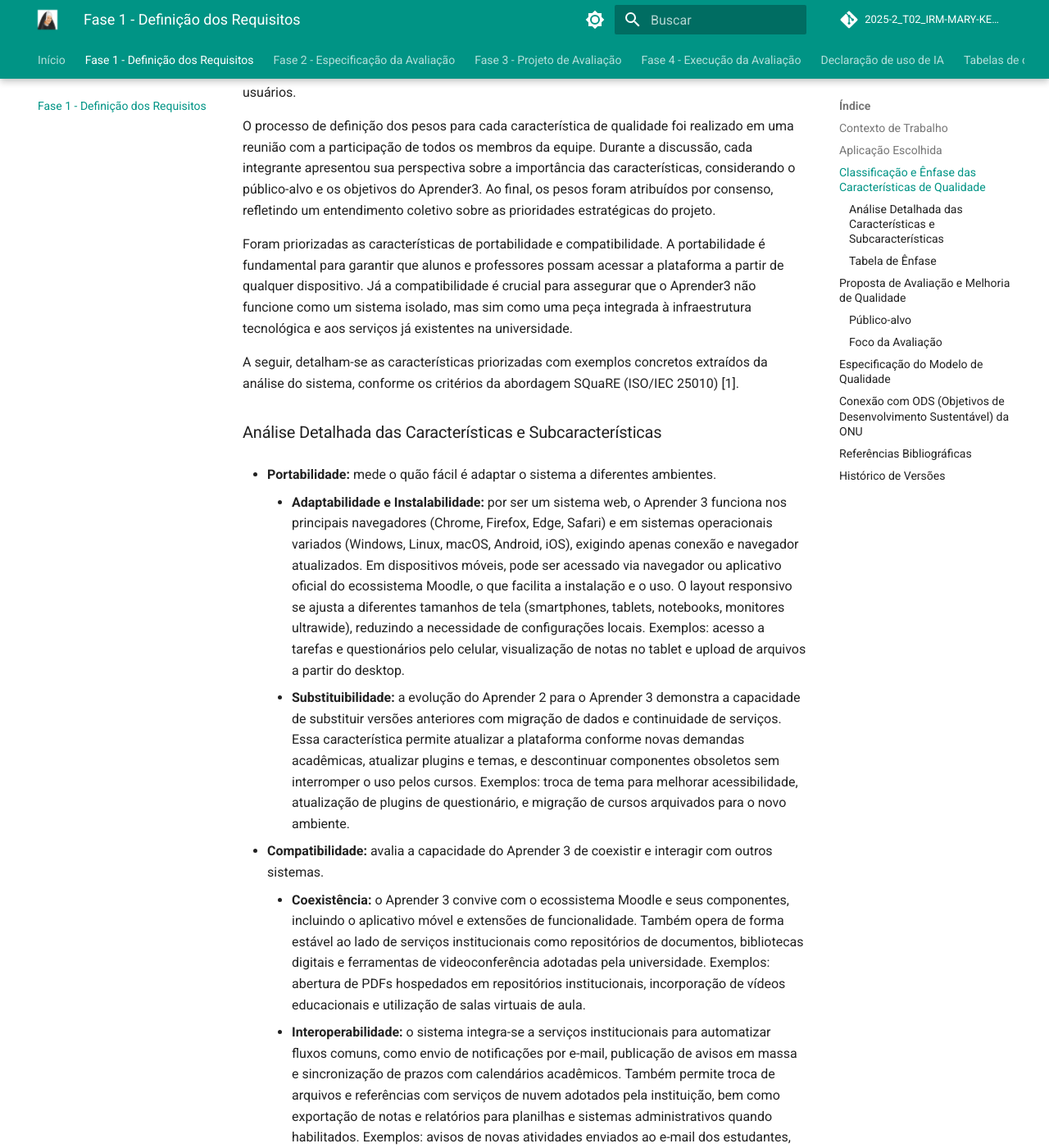
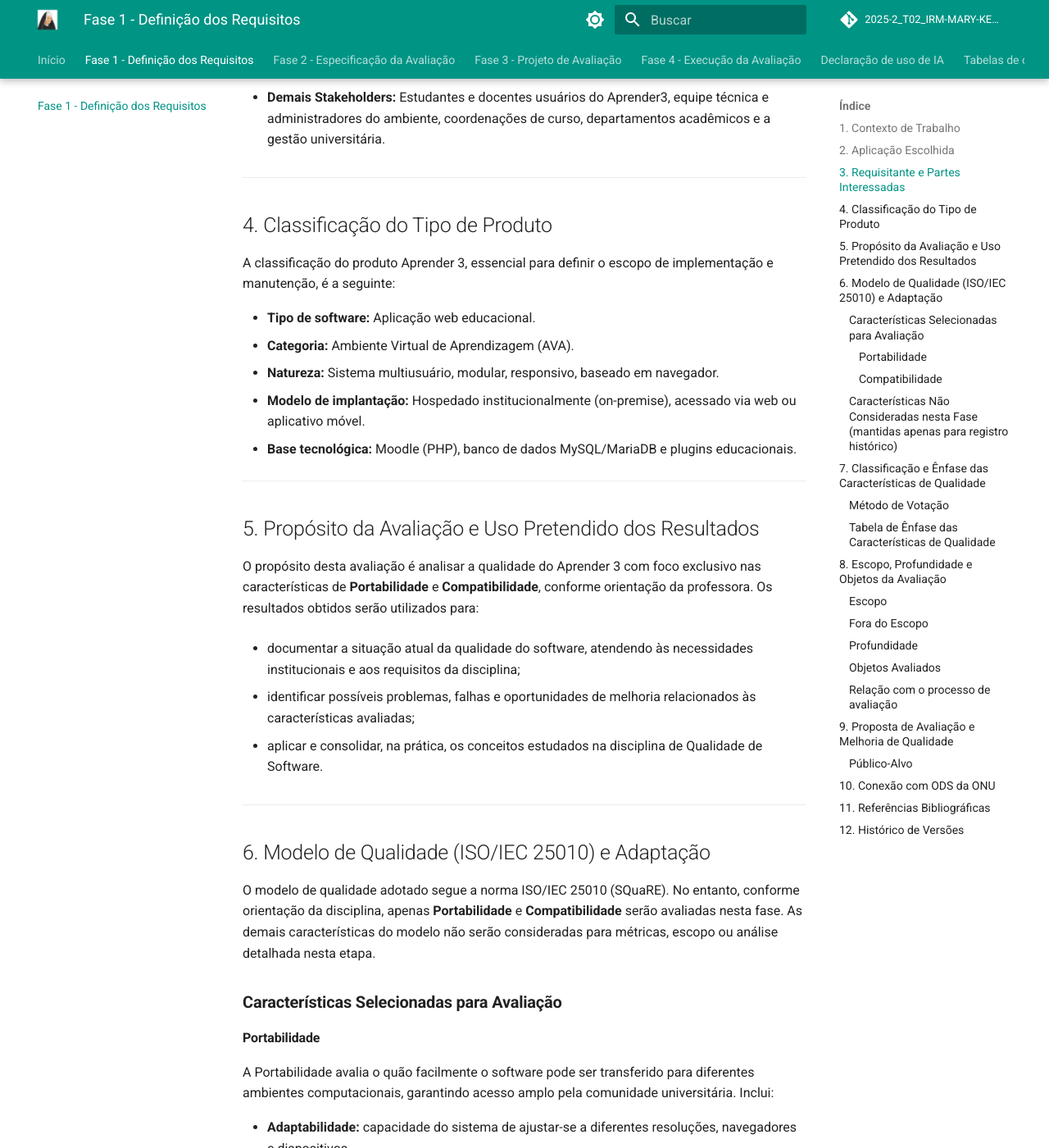
Before and after one commit to FCTE-Qualidade-de-Software-1/2025-2_T02_IRM-MARY-KELLER, an MkDocs documentation site: the page built from docs/fase_1/fase_1.md, in a window 1280 px wide and 1400 px high, scrolled down 1450 px. Shown: the whole window at 82% size. Built offline with MkDocs 1.6.1 and Material for MkDocs 9.7.7, drawn with Linux system fonts in a browser that asks for light colours; comment, search, counter and statistics services are not loaded; some of the changed text lies outside the part shown.

Commit message:
correções fase 1 para atender requisitos

```diff
--- a/docs/fase_1/fase_1.md
+++ b/docs/fase_1/fase_1.md
@@ -20,112 +20,180 @@
 
 ---
 
-## Classificação e Ênfase das Características de Qualidade
+## 3. Requisitante e Partes Interessadas
 
-Nesta etapa inicial do processo de avaliação da plataforma Aprender3, foram definidas as características de qualidade a serem consideradas com base em seus objetivos estratégicos e no perfil de sua comunidade. A análise levou em conta as necessidades de integração da ferramenta ao ecossistema digital da instituição e a garantia de acesso amplo para todos os usuários.
 
-O processo de definição dos pesos para cada característica de qualidade foi realizado em uma reunião com a participação de todos os membros da equipe. Durante a discussão, cada integrante apresentou sua perspectiva sobre a importância das características, considerando o público-alvo e os objetivos do Aprender3. Ao final, os pesos foram atribuídos por consenso, refletindo um entendimento coletivo sobre as prioridades estratégicas do projeto.
+Em conformidade com o processo SQuaRE, foram identificadas as partes interessadas relevantes para o software:
 
-Foram priorizadas as características de portabilidade e compatibilidade. A portabilidade é fundamental para garantir que alunos e professores possam acessar a plataforma a partir de qualquer dispositivo. Já a compatibilidade é crucial para assegurar que o Aprender3 não funcione como um sistema isolado, mas sim como uma peça integrada à infraestrutura tecnológica e aos serviços já existentes na universidade.
+-   **Requisitante:** Professora responsável pela disciplina de Qualidade de Software.
 
-A seguir, detalham-se as características priorizadas com exemplos concretos extraídos da análise do sistema, conforme os critérios da abordagem SQuaRE (ISO/IEC 25010) [1].
+-   **Demais Stakeholders:** Estudantes e docentes usuários do Aprender3, equipe técnica e administradores do ambiente, coordenações de curso, departamentos acadêmicos e a gestão universitária.
 
-### Análise Detalhada das Características e Subcaracterísticas
+---
 
-* **Portabilidade:** mede o quão fácil é adaptar o sistema a diferentes ambientes.
-    * **Adaptabilidade e Instalabilidade:** por ser um sistema web, o Aprender 3 funciona nos principais navegadores (Chrome, Firefox, Edge, Safari) e em sistemas operacionais variados (Windows, Linux, macOS, Android, iOS), exigindo apenas conexão e navegador atualizados. Em dispositivos móveis, pode ser acessado via navegador ou aplicativo oficial do ecossistema Moodle, o que facilita a instalação e o uso. O layout responsivo se ajusta a diferentes tamanhos de tela (smartphones, tablets, notebooks, monitores ultrawide), reduzindo a necessidade de configurações locais. Exemplos: acesso a tarefas e questionários pelo celular, visualização de notas no tablet e upload de arquivos a partir do desktop.
-    * **Substituibilidade:** a evolução do Aprender 2 para o Aprender 3 demonstra a capacidade de substituir versões anteriores com migração de dados e continuidade de serviços. Essa característica permite atualizar a plataforma conforme novas demandas acadêmicas, atualizar plugins e temas, e descontinuar componentes obsoletos sem interromper o uso pelos cursos. Exemplos: troca de tema para melhorar acessibilidade, atualização de plugins de questionário, e migração de cursos arquivados para o novo ambiente.
+## 4. Classificação do Tipo de Produto
 
-* **Compatibilidade:** avalia a capacidade do Aprender 3 de coexistir e interagir com outros sistemas.
-    * **Coexistência:** o Aprender 3 convive com o ecossistema Moodle e seus componentes, incluindo o aplicativo móvel e extensões de funcionalidade. Também opera de forma estável ao lado de serviços institucionais como repositórios de documentos, bibliotecas digitais e ferramentas de videoconferência adotadas pela universidade. Exemplos: abertura de PDFs hospedados em repositórios institucionais, incorporação de vídeos educacionais e utilização de salas virtuais de aula.
-    * **Interoperabilidade:** o sistema integra-se a serviços institucionais para automatizar fluxos comuns, como envio de notificações por e-mail, publicação de avisos em massa e sincronização de prazos com calendários acadêmicos. Também permite troca de arquivos e referências com serviços de nuvem adotados pela instituição, bem como exportação de notas e relatórios para planilhas e sistemas administrativos quando habilitados. Exemplos: avisos de novas atividades enviados ao e-mail dos estudantes, eventos de prova aparecendo no calendário pessoal e exportação de notas para acompanhamento em relatórios acadêmicos.
+A classificação do produto Aprender 3, essencial para definir o escopo de implementação e manutenção, é a seguinte:
 
-### Tabela de Ênfase
+- **Tipo de software:** Aplicação web educacional.
+- **Categoria:** Ambiente Virtual de Aprendizagem (AVA).
+- **Natureza:** Sistema multiusuário, modular, responsivo, baseado em navegador.
+- **Modelo de implantação:** Hospedado institucionalmente (on-premise), acessado via web ou aplicativo móvel.
+- **Base tecnológica:** Moodle (PHP), banco de dados MySQL/MariaDB e plugins educacionais.
+
+---
+
+## 5. Propósito da Avaliação e Uso Pretendido dos Resultados
+
+
+O propósito desta avaliação é analisar a qualidade do Aprender 3 com foco exclusivo nas características de **Portabilidade** e **Compatibilidade**, conforme orientação da professora. Os resultados obtidos serão utilizados para:
+
+-   documentar a situação atual da qualidade do software, atendendo às necessidades institucionais e aos requisitos da disciplina;
+
+-   identificar possíveis problemas, falhas e oportunidades de melhoria relacionados às características avaliadas;
+
+-   aplicar e consolidar, na prática, os conceitos estudados na disciplina de Qualidade de Software.
+
+---
+
+## 6. Modelo de Qualidade (ISO/IEC 25010) e Adaptação
+
+O modelo de qualidade adotado segue a norma ISO/IEC 25010 (SQuaRE). No entanto, conforme orientação da disciplina, apenas **Portabilidade** e **Compatibilidade** serão avaliadas nesta fase. As demais características do modelo não serão consideradas para métricas, escopo ou análise detalhada nesta etapa.
+
+### **Características Selecionadas para Avaliação**
+
+#### Portabilidade
+A Portabilidade avalia o quão facilmente o software pode ser transferido para diferentes ambientes computacionais, garantindo acesso amplo pela comunidade universitária. Inclui:
+
+- **Adaptabilidade:** capacidade do sistema de ajustar-se a diferentes resoluções, navegadores e dispositivos.
+- **Instalabilidade:** facilidade de uso tanto via navegador quanto por aplicativo móvel oficial.
+- **Substituibilidade:** potencial de substituir versões anteriores do ambiente (ex.: migração do Aprender 2 para o Aprender 3).
+
+#### Compatibilidade
+A Compatibilidade mede o modo como o software se comporta ao coexistir com outros sistemas e se integra ao ecossistema institucional. Inclui:
+
+- **Coexistência:** operação simultânea com serviços institucionais e plugins do Moodle.
+- **Interoperabilidade:** troca de dados com serviços externos, como e-mail institucional, calendários e SIGAA.
+
+### **Características Não Consideradas nesta Fase (mantidas apenas para registro histórico)**
+
+- Adequação Funcional
+- Eficiência
+- Confiabilidade
+- Segurança
+- Manutenibilidade
+- Usabilidade (vetada pela professora)
+
+---
+
+## 7. Classificação e Ênfase das Características de Qualidade
 
 A decisão sobre a prioridade das características de qualidade para o Aprender3 foi alcançada através de uma votação no canal do Discord da equipe.
 
-O Método de Votação: Para garantir um foco claro e justo, cada membro da equipe recebeu o direito a apenas 2 votos no total, que deveriam ser atribuídos às características consideradas mais importantes. O resultado final da ênfase (escala de 1 a 5) foi uma representação do nível de consenso do grupo:
+### Método de Votação
 
- - As características de Compatibilidade e Portabilidade foram as que receberam a maioria dos votos, sendo, por isso, categorizadas com a Ênfase 5 (Grande Interesse).
+Cada membro da equipe recebeu **2 votos** para distribuir entre as características consideradas mais importantes, totalizando **12 votos**. Após a contabilização e uma discussão coletiva, os resultados foram convertidos para uma **escala qualitativa de 0 a 5**, utilizada para representar o nível de prioridade atribuído pelo grupo:
 
- - As características de Adequação Funcional, Eficiência e Confiabilidade receberam alguns votos, indicando um interesse secundário e aceitável para o lançamento inicial, o que as posicionou com a Ênfase 2 (Baixo Interesse).
+- **5** — prioridade máxima
+- **2** — prioridade baixa
+- **1** — prioridade mínima
+- **0** — característica excluída da análise (vetada)
 
- - Por fim, Segurança e Manutenibilidade foram as únicas a registrar zero votos, resultando na Ênfase 1 (Nenhum Interesse), após o consenso de que seriam otimizadas e priorizadas em fases subsequentes.
-
- - A Usabilidade foi a única característica que não foi incluída na votação, pois foi vetada pela professora, resultando na Ênfase 0.
-
-| Característica | Ênfase (1-5) | Justificativa |
-| :--- | :--- | :--- |
-| Compatibilidade | 5 – grande interesse | **Foco Principal.** Essencial para que o Aprender3 se integre a outros sistemas da UnB (e-mail, SIGAA), garantindo um fluxo de trabalho unificado para alunos e professores. |
-| Portabilidade | 5 – grande interesse | **Foco Principal.** Garante que a plataforma seja acessível e funcional em múltiplos dispositivos (celulares, tablets, desktops) e navegadores, o que é crucial para a comunidade acadêmica. |
-| Adequação Funcional | 2 – baixo interesse | O Moodle é uma plataforma consolidada com um vasto conjunto de funcionalidades. Assume-se que as funções essenciais já atendem às necessidades básicas, não sendo o foco desta avaliação. |
-| Confiabilidade | 2 – baixo interesse | A plataforma já está em produção e é gerenciada pela equipe de TI da universidade. Pressupõe-se um nível básico de estabilidade, não sendo o objetivo realizar testes de carga ou falha. |
-| Eficiência (Desempenho)| 2 – baixo interesse | Embora o desempenho seja importante, a avaliação inicial priorizou características de integração e acesso, considerando que a performance da infraestrutura é de responsabilidade da equipe de TI da UnB. |
-| Segurança | 1 – nenhum interesse | A segurança é um requisito fundamental gerenciado pela universidade e considerado uma premissa do sistema. Por isso, não faz parte do escopo desta análise específica de qualidade. |
-| Manutenibilidade | 1 – nenhum interesse | Esta característica é mais relevante para a equipe de desenvolvimento e manutenção do Moodle na UnB. O foco do grupo é na qualidade sob a perspectiva do usuário final. |
-| Usabilidade | 0 – fora da votação | A característica foi vetada pela professora para esta fase do projeto, não sendo incluída no processo de votação e priorização da equipe, conforme descrito no documento. |
-
-Essa priorização servirá como base para a especificação das métricas e o planejamento da avaliação, garantindo foco na capacidade do Aprender3 de operar de forma integrada, flexível e acessível dentro do ambiente tecnológico da instituição.
+Com base nesse processo, a classificação final das características de qualidade ficou definida conforme a tabela abaixo.
 
 ---
 
-## Proposta de Avaliação e Melhoria de Qualidade
+### **Tabela de Ênfase das Características de Qualidade**
 
-A proposta busca elevar a qualidade da plataforma Aprender3 (Moodle da UnB), a partir do ponto de vista dos seus usuários (professores e estudantes) e também dos desenvolvedores e da equipe de suporte. O foco é garantir que o ambiente virtual de aprendizagem (AVA) seja acessível e confiável para apoiar o ensino e a pesquisa na Universidade de Brasília.
+| Característica | Ênfase (0–5) | Justificativa |
+| :--- | :---: | :--- |
+| **Compatibilidade** | **5 – grande interesse** | Considerada foco principal da equipe. É essencial para que o Aprender3 opere de forma integrada ao ecossistema tecnológico da UnB (como e-mail institucional, SIGAA e serviços de calendários), garantindo um fluxo de trabalho contínuo, estável e interoperável para alunos e professores. |
+| **Portabilidade** | **5 – grande interesse** | Também definida como foco principal. Fundamental para assegurar que a plataforma seja acessível e funcional em diversos dispositivos (computadores, tablets, celulares) e navegadores, atendendo à diversidade de perfis e contextos de acesso dos usuários da comunidade acadêmica. |
+| **Adequação Funcional** | **2 – baixo interesse** | O Moodle já oferece um conjunto robusto de funcionalidades consolidadas ao longo dos anos. Por esse motivo, o grupo entendeu que as funções essenciais já atendem às necessidades da universidade, não sendo prioridade aprofundar essa característica nesta avaliação. |
+| **Confiabilidade** | **2 – baixo interesse** | Embora importante, a confiabilidade foi tratada como um critério secundário, pois o Aprender3 já está em operação e sob administração da equipe de TI da UnB. Considerou-se que a estabilidade atual do sistema é suficiente para os objetivos desta análise. |
+| **Eficiência (Desempenho)** | **2 – baixo interesse** | A eficiência foi reconhecida como relevante, mas não prioritária para esta etapa. Como o desempenho depende fortemente da infraestrutura institucional (servidores, rede, banco de dados), a equipe optou por concentrar esforços nas dimensões de integração e acesso multiplataforma. |
+| **Segurança** | **1 – nenhum interesse** | A segurança é tratada como um requisito institucional já estabelecido pela universidade e, portanto, não foi incluída no escopo desta análise de qualidade. |
+| **Manutenibilidade** | **1 – nenhum interesse** | A manutenibilidade é considerada uma responsabilidade da equipe técnica encarregada do desenvolvimento e manutenção do Moodle na UnB, não sendo um foco desta avaliação. |
+| **Usabilidade** | **0 – fora da votação** | A característica foi explicitamente vetada pela professora para esta fase do projeto, por isso não participou da votação nem da priorização. |
 
-A avaliação será conduzida por meio de testes manuais e automatizados, focados em cenários de uso real. Serão utilizados checklists para verificar a consistência da interface em diferentes navegadores e dispositivos, além de scripts para testar a integração com APIs de serviços institucionais, como o sistema de e-mail. Adicionalmente, será aplicada uma pesquisa de satisfação com um grupo de estudantes para coletar feedback sobre a experiência de uso em dispositivos móveis e computadores.
+*(Esta seção é mantida integralmente por ser parte do processo histórico de escolha, embora apenas Portabilidade e Compatibilidade sejam realmente utilizadas no modelo de qualidade desta fase.)*
 
-### Público-alvo
+---
+
+## 8. Escopo, Profundidade e Objetos da Avaliação
+
+### **Escopo**
+- Interface web do Aprender3.
+- Funcionalidade dos módulos essenciais (tarefas, questionários, fóruns).
+- Acesso via navegadores comuns, como: Chrome, Firefox e Edge.
+- Acesso via desktop e dispositivos móveis.
+- Integração com serviços institucionais (e-mail institucional e calendários).
+
+### **Fora do Escopo**
+- Testes de desempenho de infraestrutura.
+- Testes que dependam de código.
+- Segurança de servidores e banco de dados.
+- Avaliação de código-fonte.
+- Análise de usabilidade ou características não escolhidas.
+
+### **Profundidade**
+- Avaliação funcional de alto nível.
+- Testes manuais.
+- Verificação de consistência entre dispositivos e navegadores.
+
+### **Objetos Avaliados**
+- Responsividade e layout.
+- Coexistência com sistemas institucionais.
+- Interoperabilidade com serviços externos.
+- Consistência funcional entre plataformas.
+
+
+### **Relação com o processo de avaliação**
+
+Esta fase corresponde ao início da avaliação, responsável por definir o escopo, os critérios de qualidade e o direcionamento teórico do projeto. Ela estabelece as bases conceituais e metodológicas que orientam toda a análise realizada sobre a plataforma Aprender3.
+
+## 9. Proposta de Avaliação e Melhoria de Qualidade
+
+A proposta busca elevar a qualidade da plataforma Aprender3 a partir da perspectiva dos seus usuários. A avaliação será conduzida por meio de testes manuais, focados em cenários de uso real. Serão utilizados métricas para verificar consistência da interface em diferentes navegadores e dispositivos, além de testes manuais para testar integração com outros sistemas, como o sistema de e-mail.
+
+### Público-Alvo
 
 Embora o público principal do Aprender3 seja composto por professores e estudantes da UnB, é fundamental reconhecer os diferentes perfis e níveis de familiaridade e acessibilidade dos usuários para com a plataforma Moodle. Em geral, a aplicação abrange a gestão de:
 
-* Disciplinas de Graduação e Pós-Graduação: Servindo como espaço central para a disponibilização de conteúdo, comunicação, atividades avaliativas e interação.
-* Cursos de Extensão, Treinamentos e Projetos Especiais: Apoiando diversas iniciativas da universidade.
-
-### Foco da Avaliação
-
-| Foco | Descrição |
-| --- | --- |
-| Portabilidade | Analisar a capacidade do sistema de ser executado de forma consistente em diferentes ambientes computacionais, verificando sua funcionalidade e layout em diversos navegadores (Chrome, Firefox, Edge, Safari) e dispositivos (desktop, tablet, mobile), assegurando uma boa experiência em todos os dispositivos. |
-| Compatibilidade | Avaliar a coexistência do software dentro do ecossistema Moodle e a sua capacidade de interoperar e trocar dados com sucesso com sistemas externos da UnB (como o SIGAA para dados acadêmicos e o sistema de e-mail institucional para notificações), garantindo um fluxo de trabalho integrado e sem conflitos. |
-
-## Especificação do Modelo de Qualidade
-
-Para avaliar a qualidade da plataforma Aprender 3, adotaremos um modelo baseado na ISO/IEC 25010 (SQuaRE), com foco principal nas características de **Portabilidade** e **Compatibilidade** [1]. As métricas da ISO/IEC 25023 fornecerão diretrizes específicas para medir portabilidade e compatibilidade de forma padronizada e objetiva [2]. A combinação dessas metodologias assegurará uma avaliação abrangente, alinhando os critérios técnicos da ISO 25010 com as necessidades reais dos usuários (professores e estudantes) e stakeholders da UnB.
+- Disciplinas de Graduação e Pós-graduação;
 
 ---
 
-## Conexão com ODS (Objetivos de Desenvolvimento Sustentável) da ONU
+## 10. Conexão com ODS da ONU
 
-O Aprender 3, como ambiente virtual de aprendizagem institucional da UnB construído sobre o Moodle, conecta-se aos [Objetivos de Desenvolvimento Sustentável (ODS)](https://brasil.un.org/pt-br/sdgs) da Agenda 2030 ao ampliar acesso, apoiar práticas pedagógicas inovadoras e facilitar colaboração acadêmica [4]. Abaixo, os ODS mais diretamente relacionados:
+O Aprender 3, como ambiente virtual de aprendizagem institucional da UnB construído sobre o Moodle, conecta-se aos Objetivos de Desenvolvimento Sustentável da Agenda 2030 ao ampliar acesso, apoiar práticas pedagógicas inovadoras e facilitar colaboração acadêmica [4].
 
-| ODS | Como o Aprender 3 contribui / pode contribuir |
+| ODS | Contribuição do Aprender 3 |
 | --- | --- |
-| ODS 4 – Educação de Qualidade | Disponibiliza conteúdos e disciplinas on-line; flexibiliza o ensino entre presencial, híbrido e remoto; apoia docentes e estudantes no uso de tecnologia educacional, favorecendo aprendizagem contínua e avaliação formativa. |
-| ODS 5 – Igualdade de Gênero | Oferece condições de acesso e permanência em igualdade para todas as pessoas; quando alinhado a políticas institucionais, contribui para ampliar participação feminina em cursos, projetos e atividades acadêmicas. |
-| ODS 9 – Indústria, Inovação e Infraestrutura | Sustenta infraestrutura digital universitária estável; incentiva inovação pedagógica por meio de ferramentas e plugins; permite personalização do ambiente conforme a realidade da UnB, elevando eficiência e qualidade do ecossistema acadêmico. |
-| ODS 10 – Redução das Desigualdades | Possibilita acesso a estudantes geograficamente distantes ou com restrições de deslocamento; pode incorporar recursos de acessibilidade (legendas, leitores de tela, design responsivo) para inclusão de diferentes perfis de usuários. |
-| ODS 17 – Parcerias e Meios de Implementação | Facilita colaboração entre universidades e órgãos públicos, compartilhamento de recursos digitais, oferta de cursos e eventos on-line, e intercâmbio de boas práticas, fortalecendo redes de cooperação. |
+| **ODS 4 – Educação de Qualidade** | Disponibiliza conteúdos on-line, flexibiliza modalidades de ensino e apoia avaliação formativa. |
+| **ODS 5 – Igualdade de Gênero** | Favorece acesso igualitário a ambientes de ensino e permanência acadêmica. |
+| **ODS 9 – Indústria, Inovação e Infraestrutura** | Sustenta infraestrutura digital e estimula inovação pedagógica via plugins e ferramentas tecnológicas. |
+| **ODS 10 – Redução das Desigualdades** | Facilita acesso remoto e inclui recursos essenciais de acessibilidade. |
+| **ODS 17 – Parcerias e Meios de Implementação** | Apoia cooperação acadêmica, cursos online e compartilhamento de boas práticas. |
 
 ---
 
-## Referências Bibliográficas
+## 11. Referências Bibliográficas
 
-> [1] ISO/IEC 25010. Systems and software engineering — Systems and software Quality Requirements and Evaluation (SQuaRE) — System and software quality models. Disponível em: <https://iso25000.com/index.php/en/iso-25000-standards/iso-25010>. Acesso em: 28 de setembro de 2025.
+> [1] ISO/IEC 25010. Systems and software engineering — Systems and software Quality Requirements and Evaluation (SQuaRE) — System and software quality models.
+> [2] ISO/IEC 25023:2016. Systems and software engineering — Measurement of system and software product quality.
+> [3] Moodle. Moodle - Open-source learning platform.
+> [4] ONU Brasil. Objetivos de Desenvolvimento Sustentável.
 
-> [2] ISO/IEC 25023:2016. Systems and software engineering — Systems and software Quality Requirements and Evaluation (SQuaRE) — Measurement of system and software product quality. Disponível em: <https://www.iso.org/standard/35747.html>. Acesso em: 29 de setembro de 2025.
+---
 
-> [3] Moodle. Moodle - Open-source learning platform. Disponível em: <https://moodle.org/>. Acesso em: 28 de setembro de 2025.
+## 12. Histórico de Versões
 
-> [4] ONU Brasil. Objetivos de Desenvolvimento Sustentável. Disponível em: <https://brasil.un.org/pt-br/sdgs>. Acesso em: 28 de setembro de 2025.
-
-## Histórico de Versões
-
-|Versão|Data|Descrição|Autor|
-|:---:|---|---|---|
-|`1.0`|28/09/2025|Criação do documento| [Pedro Sampaio](https://github.com/PedroSampaioDias)|
-|`1.1`|29/09/2025|Adição da Proposta de Avaliação e Melhoria de Qualidade| [Felipe Hansen](https://github.com/Fhansen98)|
-|`1.2`|29/09/2025|Revisão geral do documento| [Yago Amin](https://github.com/yagoas)|
-|`1.3`|29/09/2025|Adição das Especificação do Modelo de Qualidade| [Yago Amin](https://github.com/yagoas)|
-|`1.4`|30/09/2025|Correçoes sugeridas pela professora| [Taynara Vitorino](https://github.com/taybalau)|
-|`1.5`|01/10/2025|Descrição da votação da Tabela de Ênfase| [Felipe Hansen](https://github.com/Fhansen98)|
+| Versão | Data | Descrição | Autor |
+|:-----:|------|-----------|--------|
+| `1.0` | 28/09/2025 | Criação do documento | Pedro Sampaio |
+| `1.1` | 29/09/2025 | Adição da Proposta de Avaliação e Melhoria de Qualidade | Felipe Hansen |
+| `1.2` | 29/09/2025 | Revisão geral do documento | Yago Amin |
+| `1.3` | 29/09/2025 | Adição das Especificação do Modelo de Qualidade | Yago Amin |
+| `1.4` | 30/09/2025 | Correções sugeridas pela professora | Taynara Vitorino |
+| `1.5` | 01/10/2025 | Descrição da votação da Tabela de Ênfase | Felipe Hansen |
```
Also changed, not shown: other parts of docs/fase_1/fase_1.md (+2 -2 lines).
